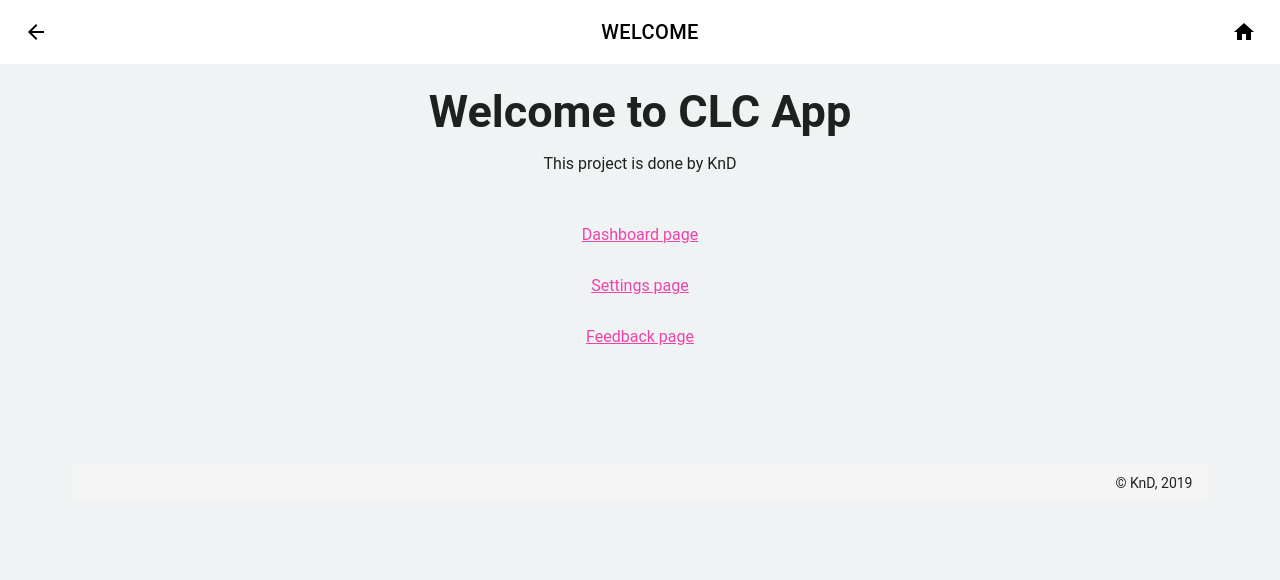
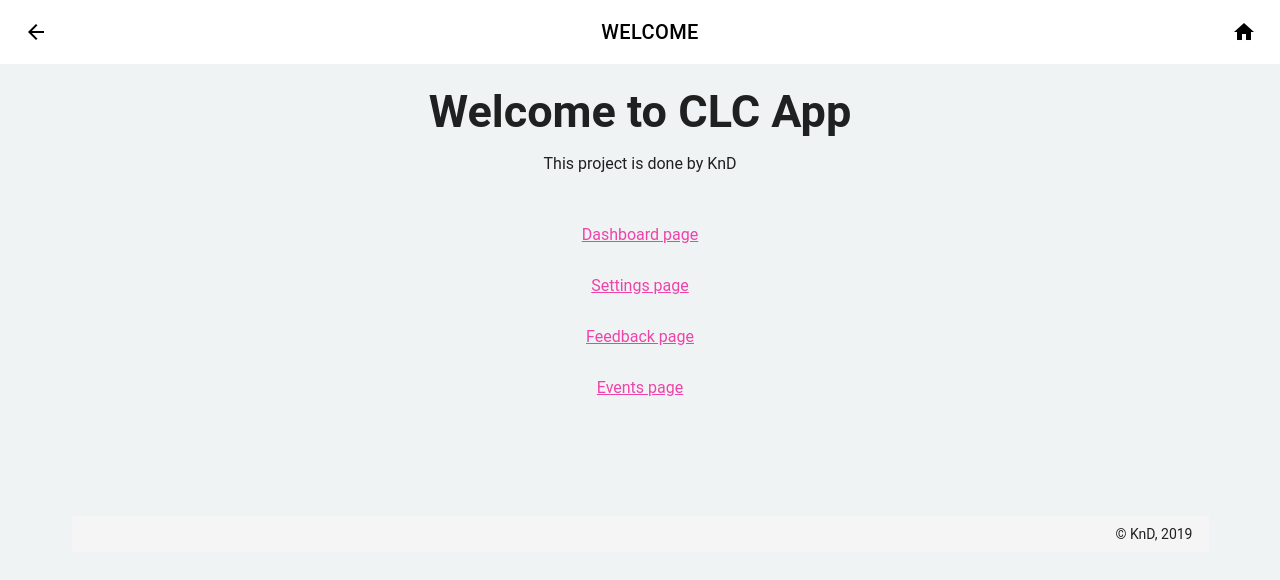
Before and after one commit to Talouchy/clc-web-app, a Vue app in the folder clc-web-app/: page / in a window 1280 px wide. Shown: the top 580 px of the page. Built offline with nearby package versions, Linux system fonts and the light colour scheme; a small style sheet from the web is missing.

Commit message:
Added events link to welcome page

```diff
--- a/clc-web-app/src/components/Welcome.vue
+++ b/clc-web-app/src/components/Welcome.vue
@@ -26,6 +26,11 @@
             Feedback page
           </a>
         </h2>
+        <h2 class="headline font-weight-bold mb-3">
+          <a href="/#/events" class="subheading mx-3">
+            Events page
+          </a>
+        </h2>
       </v-flex>
     </v-layout>
   </v-container>
```
